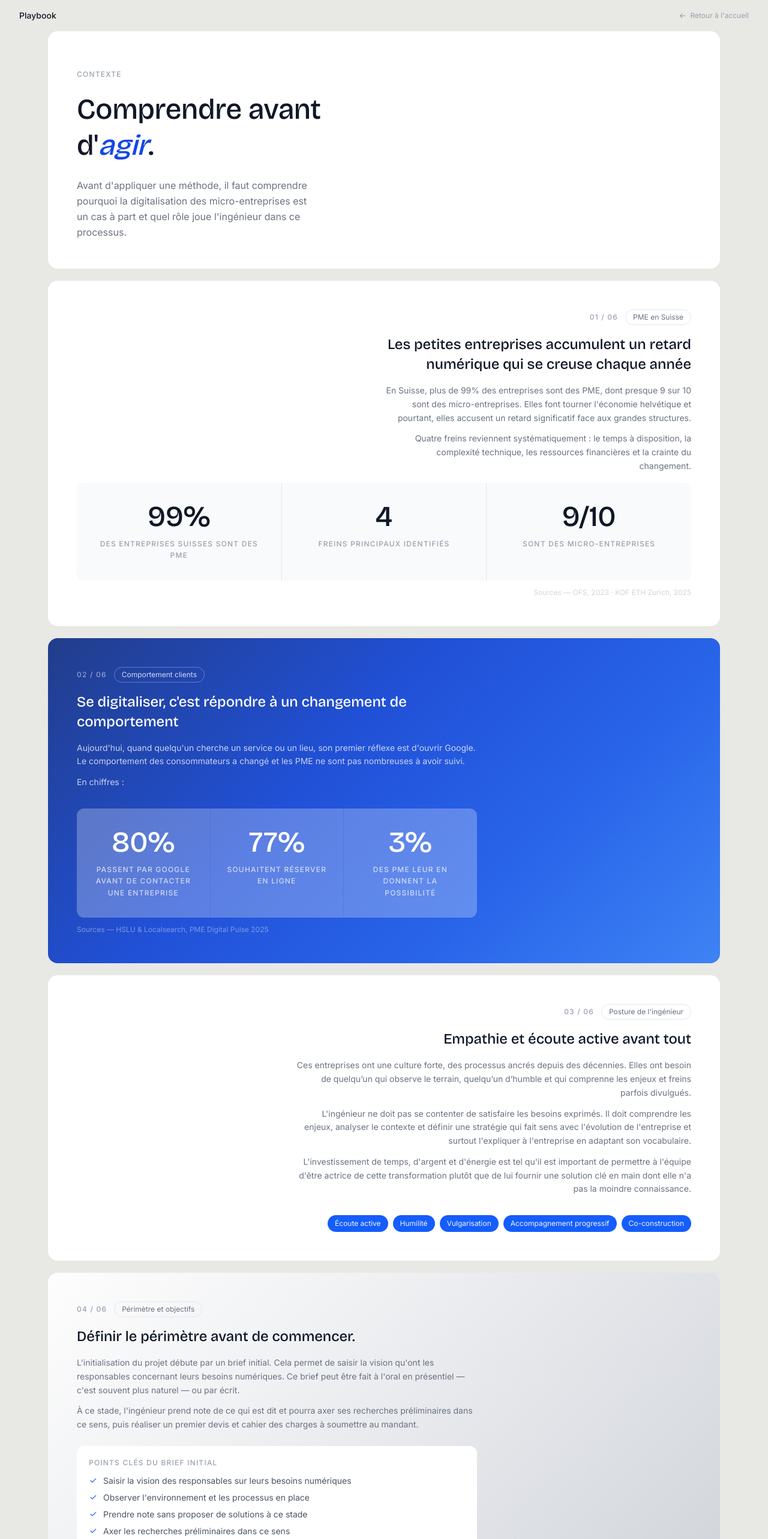
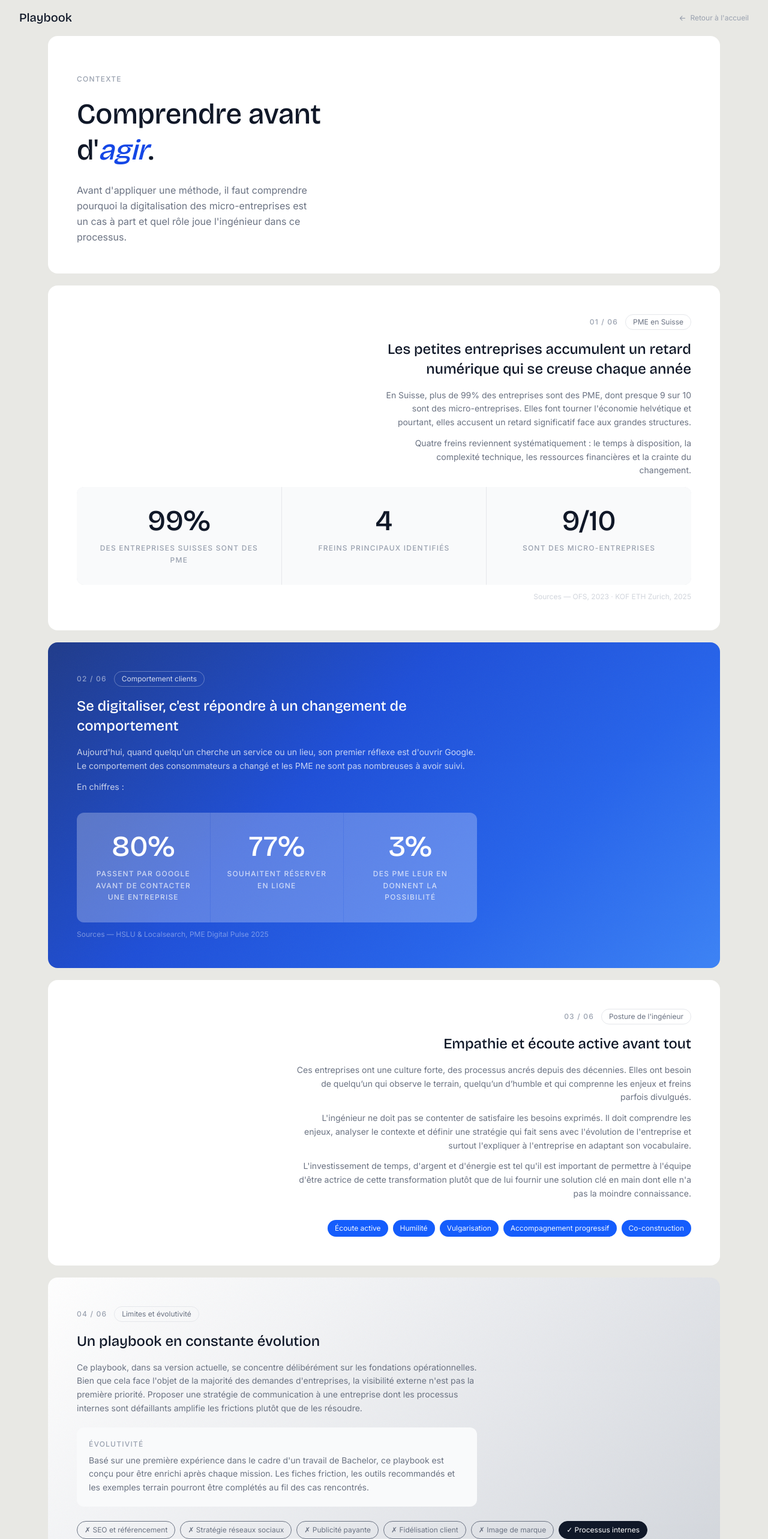
Before and after one commit to Dorytos13/Playbook, a Vue app in the folder frontend/: page /contexte in a window 1280 px wide. Shown: the top 2566 px of the page at 60% size. Built offline with nearby package versions, Linux system fonts and the light colour scheme.

Commit message:
add NavBar, update ContextPage and HomePage content with same design

```diff
--- a/frontend/src/App.vue
+++ b/frontend/src/App.vue
@@ -1,6 +1,8 @@
 <template>
+  <AppNav />
   <RouterView />
 </template>
 
 <script setup>
+import AppNav from './components/AppNav.vue'
 </script>
--- /dev/null
+++ b/frontend/src/components/AppNav.vue
@@ -0,0 +1,24 @@
+<template>
+	<nav v-if="!isHome" class="flex items-center justify-between px-8 py-4" style="background:#e8e8e4">
+		<RouterLink to="/" class="font-display text-xl font-medium text-gray-900 leading-snug">
+			Playbook
+		</RouterLink>
+		<button
+			@click="router.push('/')"
+			class="flex items-center gap-1.5 text-xs text-gray-400 hover:text-gray-600 transition-colors"
+		>
+			<i class="ti ti-arrow-left text-sm" aria-hidden="true"></i>
+			Retour à l'accueil
+		</button>
+	</nav>
+</template>
+
+<script setup>
+import { computed } from 'vue'
+import { useRoute, useRouter } from 'vue-router'
+
+const route = useRoute()
+const router = useRouter()
+
+const isHome = computed(() => route.path === '/')
+</script>
--- a/frontend/src/views/ContextePage.vue
+++ b/frontend/src/views/ContextePage.vue
@@ -1,14 +1,5 @@
 <template>
   <div class="font-sans min-h-screen" style="background:#e8e8e4">
-
-    <!-- Nav -->
-    <nav class="flex items-center justify-between px-8 py-4">
-      <span class="text-sm font-medium text-gray-900">Playbook</span>
-      <button @click="$router.push('/')" class="flex items-center gap-1.5 text-xs text-gray-400 hover:text-gray-600 transition-colors">
-        <i class="ti ti-arrow-left text-sm" aria-hidden="true"></i>
-        Retour à l'accueil
-      </button>
-    </nav>
 
     <div class="px-20 pb-16 flex flex-col gap-5">
 
@@ -113,44 +104,14 @@
         </div>
       </div>
 
-      <!-- Section 4 — Périmètre -->
+      <!-- Section 4 — Limites et évolutivité -->
       <div class="section-gray rounded-2xl px-12 py-12 relative overflow-hidden">
         <div class="grain-overlay"></div>
-        <div class="relative z-10 grid grid-cols-3 gap-12 items-start">
+        <div class="relative z-10">
+        <div class="grid grid-cols-3 gap-12 items-start">
           <div class="col-span-2">
             <div class="flex flex-row items-center gap-3 flex-wrap mb-4">
               <span class="text-xs font-medium tracking-widest text-gray-400">04 / 06</span>
-              <span class="text-xs px-3 py-1 rounded-full border border-gray-200 text-gray-500 w-fit">Périmètre et objectifs</span>
-            </div>
-            <h2 class="font-display text-2xl font-medium text-gray-900 leading-snug mb-4">
-              Définir le périmètre avant de commencer.
-            </h2>
-            <p class="text-sm text-gray-500 leading-relaxed mb-3">
-              L'initialisation du projet débute par un brief initial. Cela permet de saisir la vision qu'ont les responsables concernant leurs besoins numériques. Ce brief peut être fait à l'oral en présentiel — c'est souvent plus naturel — ou par écrit.
-            </p>
-            <p class="text-sm text-gray-500 leading-relaxed">
-              À ce stade, l'ingénieur prend note de ce qui est dit et pourra axer ses recherches préliminaires dans ce sens, puis réaliser un premier devis et cahier des charges à soumettre au mandant.
-            </p>
-            <div class="mt-6 rounded-xl bg-white p-5">
-              <p class="text-xs font-medium text-gray-400 uppercase tracking-widest mb-3">Points clés du brief initial</p>
-              <div class="flex flex-col gap-2">
-                <div v-for="point in briefPoints" :key="point" class="flex items-start gap-2.5 text-sm text-gray-600">
-                  <i class="ti ti-check text-blue-600 mt-0.5 flex-shrink-0" aria-hidden="true"></i>
-                  {{ point }}
-                </div>
-              </div>
-            </div>
-          </div>
-          <div></div>
-        </div>
-      </div>
-
-      <!-- Section 5 — Limites et évolutivité -->
-      <div class="bg-white rounded-2xl px-12 py-12">
-        <div class="grid grid-cols-3 gap-12 items-start">
-          <div class="col-start-2 col-span-2 text-right">
-            <div class="flex flex-row items-center justify-end gap-3 flex-wrap mb-4">
-              <span class="text-xs font-medium tracking-widest text-gray-400">05 / 06</span>
               <span class="text-xs px-3 py-1 rounded-full border border-gray-200 text-gray-500 w-fit">Limites et évolutivité</span>
             </div>
             <h2 class="font-display text-2xl font-medium text-gray-900 leading-snug mb-4">
@@ -159,22 +120,53 @@
             <p class="text-sm text-gray-500 leading-relaxed mb-5">
               Ce playbook, dans sa version actuelle, se concentre délibérément sur les fondations opérationnelles. Bien que cela face l'objet de la majorité des demandes d'entreprises, la visibilité externe n'est pas la première priorité. Proposer une stratégie de communication à une entreprise dont les processus internes sont défaillants amplifie les frictions plutôt que de les résoudre.
             </p>
-            <div class="flex flex-wrap gap-2 mb-6 justify-end">
-              <span v-for="item in horsPerimetre" :key="item"
-                class="text-xs px-3 py-1.5 rounded-full border border-gray-200 text-gray-400">
-                ✗ {{ item }}
-              </span>
-              <span v-for="item in dansPerimetre" :key="item"
-                class="text-xs px-3 py-1.5 rounded-full bg-gray-900 text-white border border-gray-900">
-                ✓ {{ item }}
-              </span>
-            </div>
             <div class="rounded-xl bg-gray-50 p-5">
               <p class="text-xs font-medium text-gray-400 uppercase tracking-widest mb-2">Évolutivité</p>
               <p class="text-sm text-gray-500 leading-relaxed">
                 Basé sur une première expérience dans le cadre d'un travail de Bachelor, ce playbook est conçu pour être enrichi après chaque mission. Les fiches friction, les outils recommandés et les exemples terrain pourront être complétés au fil des cas rencontrés.
               </p>
             </div>
+          </div>
+          <div></div>
+        </div>
+        <div class="flex flex-wrap gap-2 mt-6 mb-6 w-full">
+          <span v-for="item in horsPerimetre" :key="item"
+            class="text-xs px-3 py-1.5 rounded-full border border-gray-500 text-gray-500">
+            ✗ {{ item }}
+          </span>
+          <span v-for="item in dansPerimetre" :key="item"
+            class="text-xs px-3 py-1.5 rounded-full bg-gray-900 text-white border border-gray-900">
+            ✓ {{ item }}
+          </span>
+        </div>
+        </div>
+      </div>
+
+      <!-- Section 5 — Périmètre + Validation -->
+      <div class="bg-white rounded-2xl px-12 py-12">
+        <div class="grid grid-cols-3 gap-12 items-start">
+          <div></div>
+          <div class="col-span-2">
+            <div class="flex flex-row items-center gap-3 flex-wrap mb-4">
+              <span class="text-xs font-medium tracking-widest text-gray-400">05 / 06</span>
+              <span class="text-xs px-3 py-1 rounded-full border border-gray-200 text-gray-500 w-fit">Périmètre et validation</span>
+            </div>
+            <h2 class="font-display text-2xl font-medium text-gray-900 leading-snug mb-6">
+              Définir le périmètre, puis convaincre
+            </h2>
+
+            <p class="text-xs font-medium text-gray-400 uppercase tracking-widest mb-3">Brief initial</p>
+            <p class="text-sm text-gray-500 leading-relaxed mb-3">
+              Afin de pouvoir réaliser un devis et un premier cahier des charges général, l'initialisation du projet débute par un brief initial. Cela permet de saisir la vision qu'ont le ou les responsables concernant leurs besoins numériques.
+            </p>
+            <p class="text-sm text-gray-500 leading-relaxed mb-8">
+              Ce brief peut autant être fait de manière orale en présentiel que par écrit. Souvent, il est plus naturel de le faire à l'oral dans les locaux ce qui permet de s'immiscer dans le domaine. À ce stade, l'ingénieur prend note et axe ses recherches préliminaires dans ce sens.
+            </p>
+
+            <p class="text-xs font-medium text-gray-400 uppercase tracking-widest mb-3">Validation du mandat</p>
+            <p class="text-sm text-gray-500 leading-relaxed mb-6">
+              Sans nul doute, il s'agit de la phase décisive du projet. Un mandat marque la transition formelle entre la phase de diagnostic et la phase d'exécution, aboutissant à un contrat entre le consultant et l'entreprise. Si le mandant ne comprend pas ce qui est proposé, n'en voit pas les bénéfices ou la pertinence de l'investissement, il ne donnera probablement pas suite.
+            </p>
           </div>
         </div>
       </div>
@@ -255,6 +247,21 @@ const briefPoints = [
   "Produire un premier devis et cahier des charges",
 ]
 
+const conseilsMandat = [
+  {
+    titre: "Expliquer, vulgariser, illustrer",
+    desc: "Mettre en avant les bénéfices concrets pour la société en évitant le jargon technique.",
+  },
+  {
+    titre: "Aborder les changements avec pédagogie",
+    desc: "Rassurer la personne sur la manière dont la solution va être effectuée et implémentée.",
+  },
+  {
+    titre: "Être transparent sur l'investissement requis",
+    desc: "Coûts, temps, apprentissage — tout dire en amont pour prévenir une résistance au changement ou un abandon de la solution.",
+  },
+]
+
 const horsPerimetre = [
   'SEO et référencement',
   'Stratégie réseaux sociaux',
--- a/frontend/src/views/HomePage.vue
+++ b/frontend/src/views/HomePage.vue
@@ -1,12 +1,12 @@
 <template>
-  <div class="max-w-2xl mx-auto px-6 py-12 font-sans">
+  <div class="px-20 py-12 font-sans">
 
-    <header class="text-center mb-10">
+    <header class="text-center mb-8">
       <span class="inline-block font-display text-xs font-medium tracking-widest text-gray-400 border border-gray-200 rounded-full px-3 py-1 mb-5">
         Playbook de transformation digitale
       </span>
-      <h1 class="font-display text-3xl font-medium text-gray-900 leading-snug mb-3">
-        Accompagner une micro-entreprise<br>dans sa digitalisation
+      <h1 class="font-display text-5xl font-medium text-gray-900 leading-snug mb-3">
+          Accompagner une micro-entreprise<br>dans sa <em class="italic text-blue-700">digitalisation</em>.
       </h1>
       <p class="text-base text-gray-500 max-w-md mx-auto leading-relaxed">
         Une méthodologie progressive, illustrée par le cas Photogare,
@@ -14,8 +14,23 @@
       </p>
     </header>
 
+    <!-- Qu'est-ce qu'un playbook ? -->
+    <section class="mb-10 rounded-2xl bg-gray-50 px-8 py-8 border border-gray-100">
+      <span class="text-xs font-medium tracking-widest text-gray-400 uppercase">À propos</span>
+      <h2 class="font-display text-xl font-medium text-gray-900 mt-2 mb-4">
+        Qu'est-ce qu'un playbook ?
+      </h2>
+      <p class="text-sm text-gray-500 leading-relaxed mb-3">
+        À l'origine, le terme <em>playbook</em> provient du domaine sportif. C’est un livre qui contient toutes les stratégies et les schémas de jeu permettant de maximiser la performance au sein de l’équipe. Il a été ensuite repris dans d’autres domaines dont le monde digital
+        et se décline en fonction des besoins tout en ayant toujours un même but : servir de feuille de route afin de gagner en efficacité.
+      </p>
+      <p class="text-sm text-gray-500 leading-relaxed">
+        Dans ce contexte, il ne s'agit donc pas d'un manuel technique mais d'un <strong class="font-medium text-gray-700">guide méthodologique</strong> permettant d'optimiser l'accompagnement des petites entreprises dans leur digitalisation.
+      </p>
+    </section>
+
     <section>
-      <h3 class="font-display font-medium text-gray-900 leading-snug mb-3">
+      <h3 class="font-display font-medium text-xl text-gray-900 leading-snug mb-3">
         Choisis ton parcours
       </h3>
       <div class="grid grid-cols-1 sm:grid-cols-3 gap-3">
```
